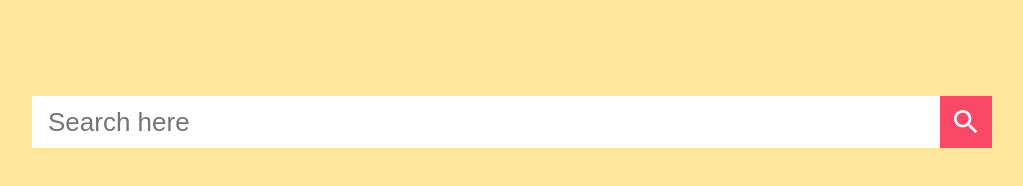
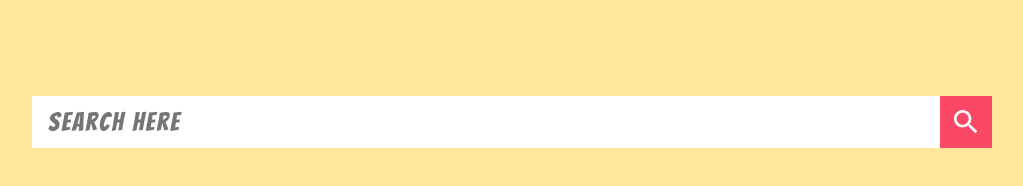
Before and after one commit to Destiny-02/Chicken-Gif-Finder, a plain HTML site: page index.html in a window 1280 px wide. Shown: the whole page, without its empty margins (128-1151 px from the left). Drawn offline with Linux system fonts and the light colour scheme.

Commit message:
add favicon and font

```diff
--- a/index.html
+++ b/index.html
@@ -4,7 +4,8 @@
     <meta content="text/html;charset=utf-8" http-equiv="Content-Type">
     <meta content="utf-8" http-equiv="encoding">
     <link rel="stylesheet" href="styles.css" />
-    <link href='https://fonts.googleapis.com/css?family=Bangers' rel='stylesheet'>
+    <link rel="shortcut icon" href="favicon.png" type="image/png">
+    <link rel="stylesheet" href="https://fonts.googleapis.com/css?family=Bangers">
     <title>Chicken GIF Finder</title>
   </head>
   <body>
--- a/styles.css
+++ b/styles.css
@@ -20,6 +20,8 @@ main {
   border: none;
   flex-grow: 1;
   font-size: 26px;
+  font-family: Bangers;
+  letter-spacing: 2px;
   padding: 0 16px;
 }
 
```
Also changed, not shown: favicon.png (added).
